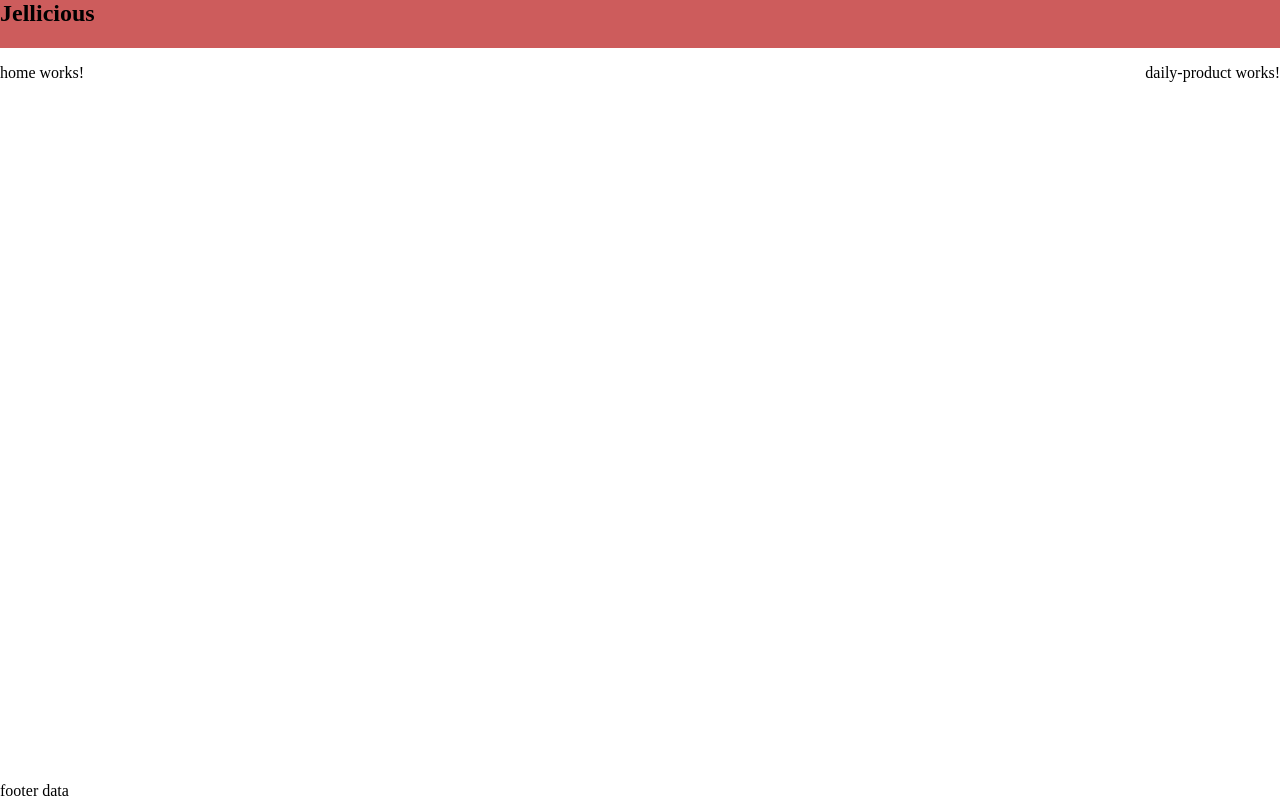
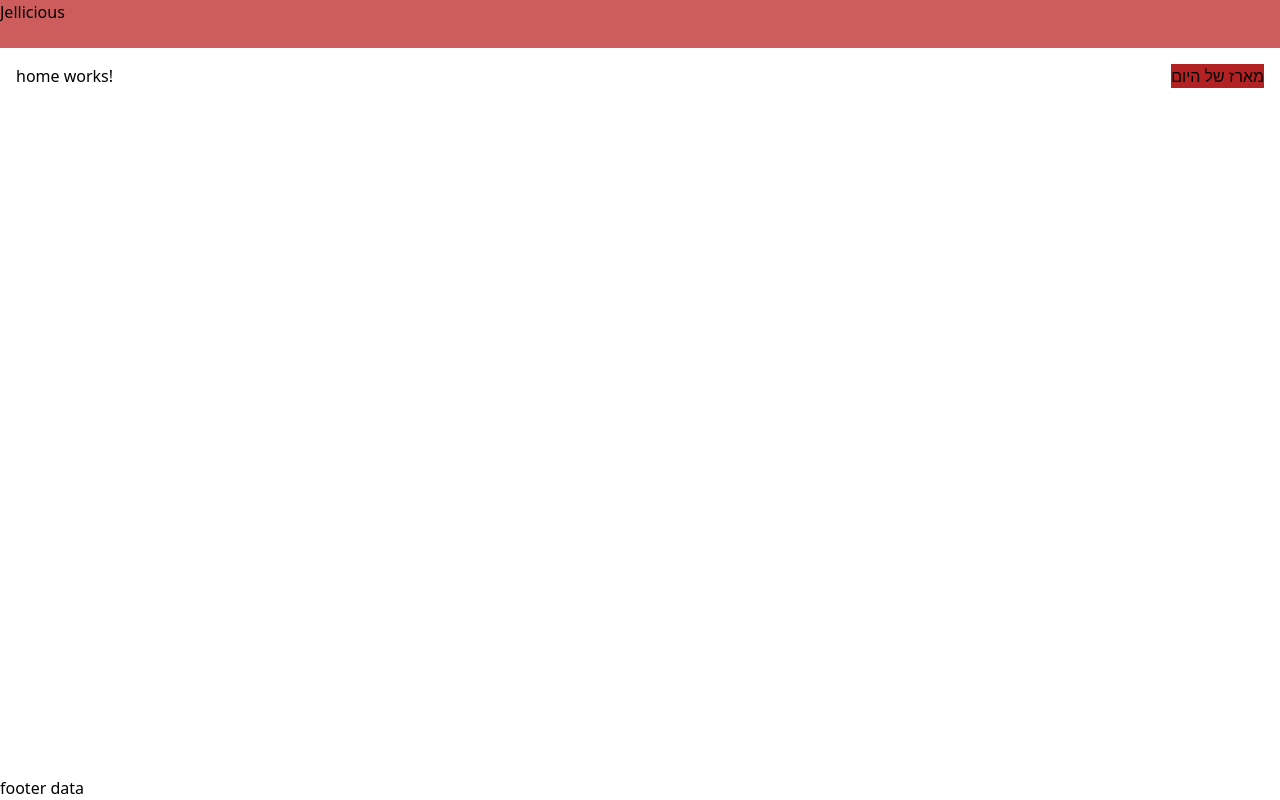
Before and after one commit to Far-Art/Jellicious, an Angular app: page / in a window 1280 px wide. Built offline with nearby package versions, Linux system fonts and the light colour scheme.

Commit message:
added tailwind css

```diff
--- a/package.json
+++ b/package.json
@@ -26,12 +26,15 @@
     "@angular/cli": "^19.2.6",
     "@angular/compiler-cli": "^19.2.0",
     "@types/jasmine": "~5.1.0",
+    "autoprefixer": "^10.4.21",
     "jasmine-core": "~5.6.0",
     "karma": "~6.4.0",
     "karma-chrome-launcher": "~3.2.0",
     "karma-coverage": "~2.2.0",
     "karma-jasmine": "~5.1.0",
     "karma-jasmine-html-reporter": "~2.1.0",
+    "postcss": "^8.5.3",
+    "tailwindcss": "^3.4.17",
     "typescript": "~5.7.2"
   }
 }
--- a/src/app/pages/home/daily-product/daily-product.component.html
+++ b/src/app/pages/home/daily-product/daily-product.component.html
@@ -1 +1 @@
-<p>daily-product works!</p>
+<h3>מארז של היום</h3>
--- a/src/app/pages/home/daily-product/daily-product.component.scss
+++ b/src/app/pages/home/daily-product/daily-product.component.scss
@@ -0,0 +1,4 @@
+:host {
+  display: block;
+  background: firebrick;
+}
--- a/src/app/pages/home/home.component.scss
+++ b/src/app/pages/home/home.component.scss
@@ -2,4 +2,6 @@
   display: grid;
   grid-template-columns: 1fr auto;
   height: 100%;
+  margin: 1rem;
+  gap: 1rem;
 }
--- a/src/styles.scss
+++ b/src/styles.scss
@@ -1,3 +1,7 @@
+@tailwind base;
+@tailwind components;
+@tailwind utilities;
+
 html, body {
   margin: 0;
 }
--- /dev/null
+++ b/tailwind.config.js
@@ -0,0 +1,10 @@
+/** @type {import('tailwindcss').Config} */
+module.exports = {
+  content: [
+    "./src/**/*.{html,ts}",
+  ],
+  theme: {
+    extend: {},
+  },
+  plugins: [],
+}
```
Also changed, not shown: 1 other file (tests, documents, lock files or other folders).
